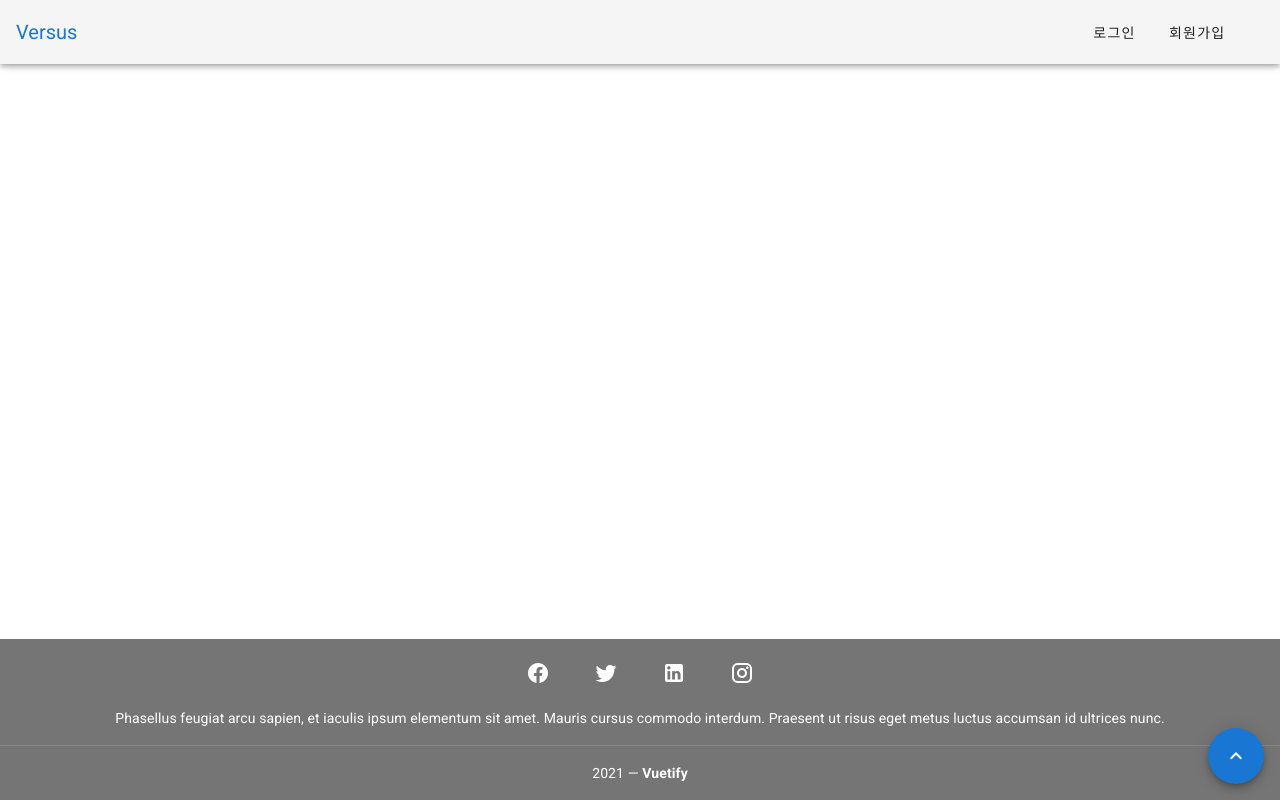
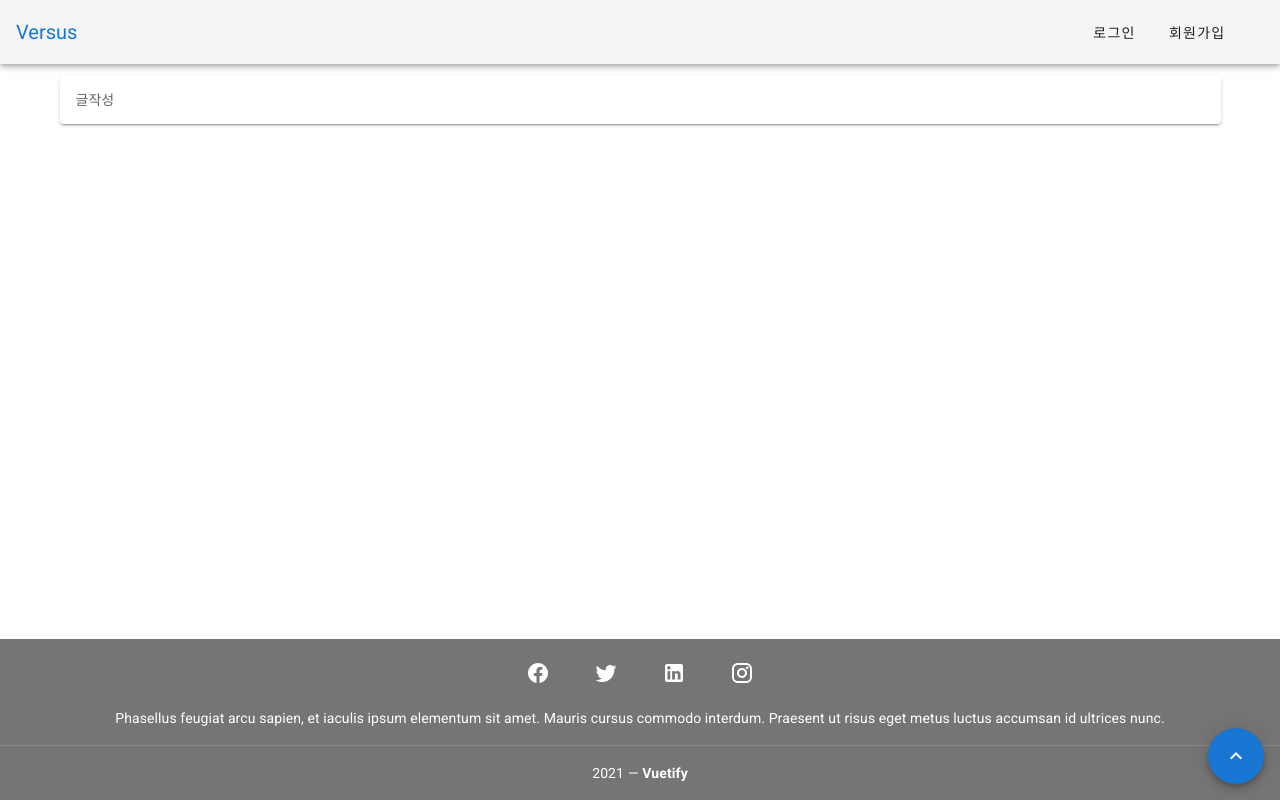
Before and after one commit to minjae2271/VS, a Nuxt app in the folder front/: page /createpost in a window 1280 px wide. Built offline with nearby package versions, Linux system fonts and the light colour scheme.

Commit message:
postform

```diff
--- a/front/components/PostForm.vue
+++ b/front/components/PostForm.vue
@@ -0,0 +1,20 @@
+<template>
+  <v-container>
+      <v-card>
+          <v-subheader>글작성</v-subheader>
+          <v-form ref="form" v-model="valid" @submit.prevent="onSubmitForm">
+
+          </v-form>
+      </v-card>
+  </v-container>
+</template>
+
+<script>
+export default {
+
+}
+</script>
+
+<style>
+
+</style>
--- /dev/null
+++ b/front/pages/createpost.vue
@@ -0,0 +1,16 @@
+<template>
+    <post-form></post-form>
+</template>
+
+<script>
+    import PostForm from '~/components/PostForm'
+export default {
+    components: {
+        PostForm
+    }
+}
+</script>
+
+<style>
+
+</style>
--- a/front/pages/profile.vue
+++ b/front/pages/profile.vue
@@ -7,7 +7,6 @@
         </v-container>
       </v-card>
     </v-container>
-
     <v-container>
       <v-tabs color="deep-purple accent-4">
         <v-tabs-slider color="deep-purple accent-4"></v-tabs-slider>
```
